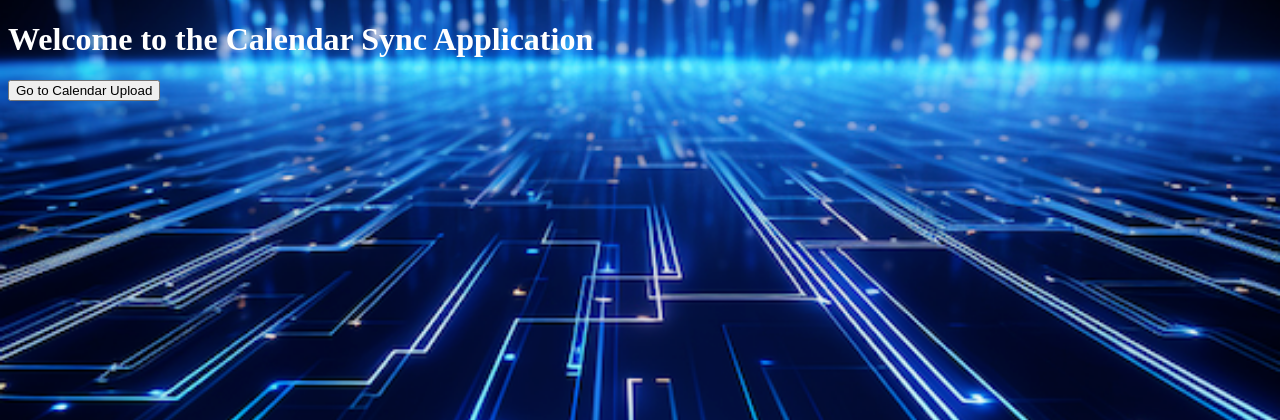
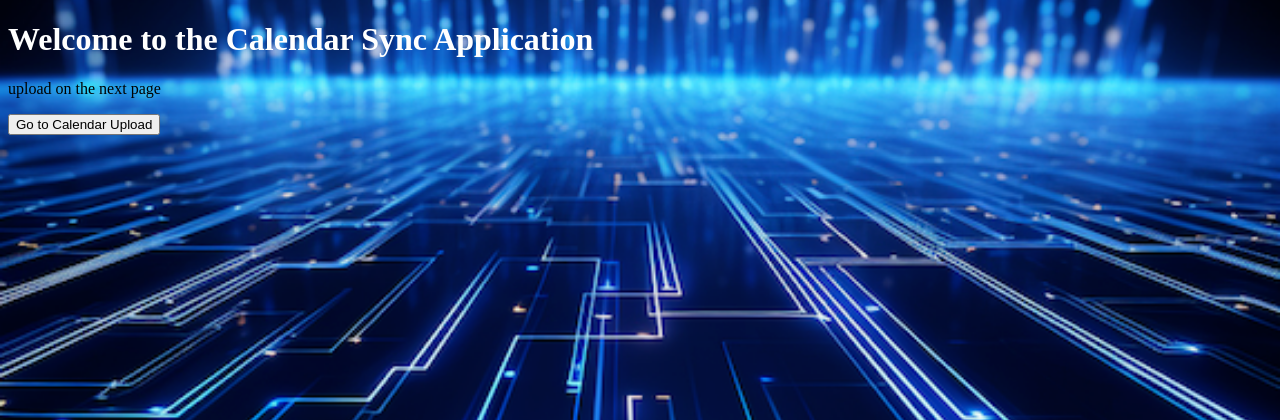
Before and after one commit to garymdmd/pyWeb, a Flask app: page / in a window 1280 px wide. Shown: the top 420 px of the page. Run offline with Flask 3, Linux system fonts and the light colour scheme.

Commit message:
change image

```diff
--- a/templates/index.html
+++ b/templates/index.html
@@ -9,6 +9,7 @@
 <body class="index-body">
 
     <h1>Welcome to the Calendar Sync Application</h1>
+    <p>upload on the next page</p>
 
     <a href="{{ url_for('upload_calendar') }}"><button>Go to Calendar Upload</button></a>
 </body>
```
Also changed, not shown: 1 other file.
